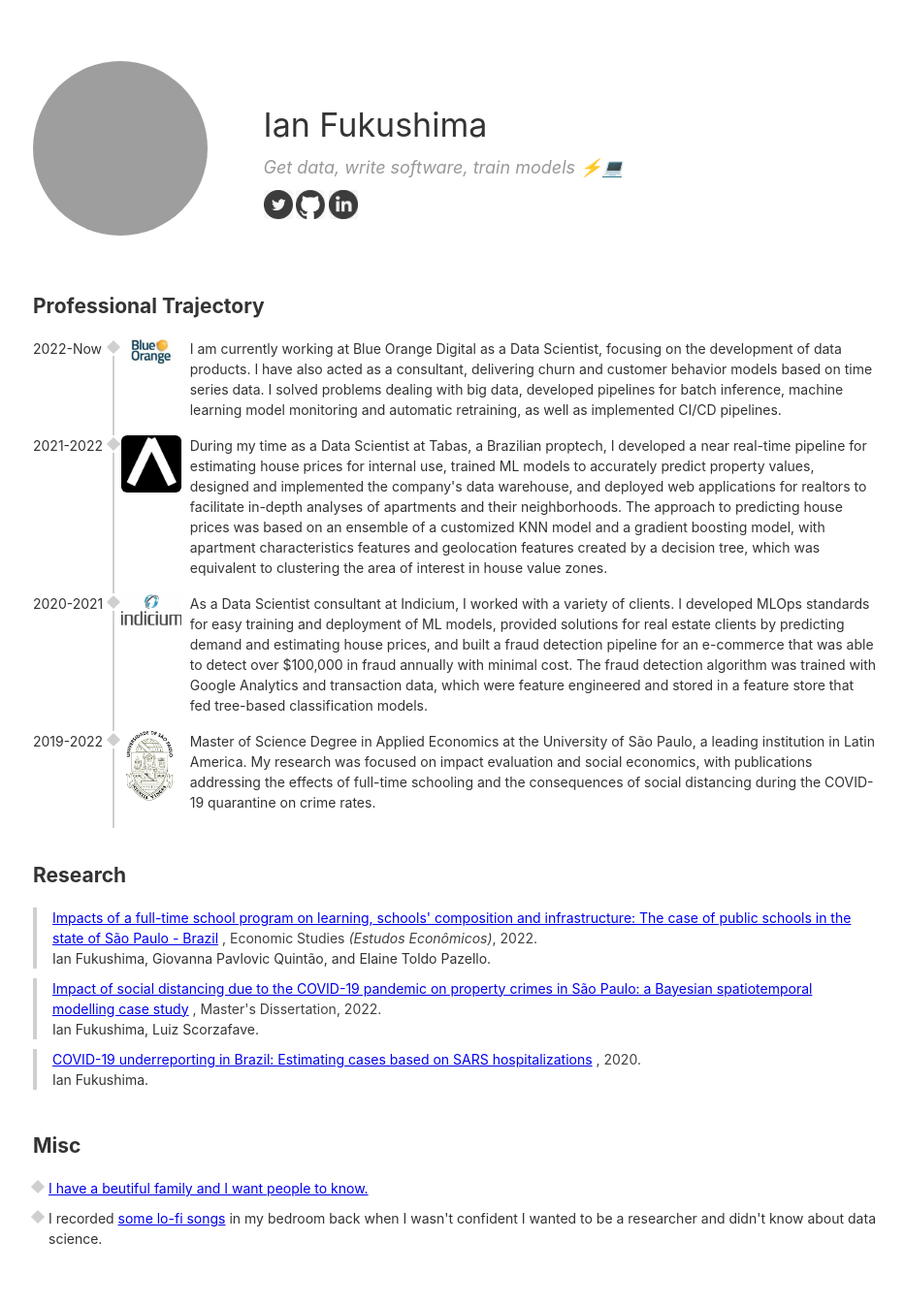
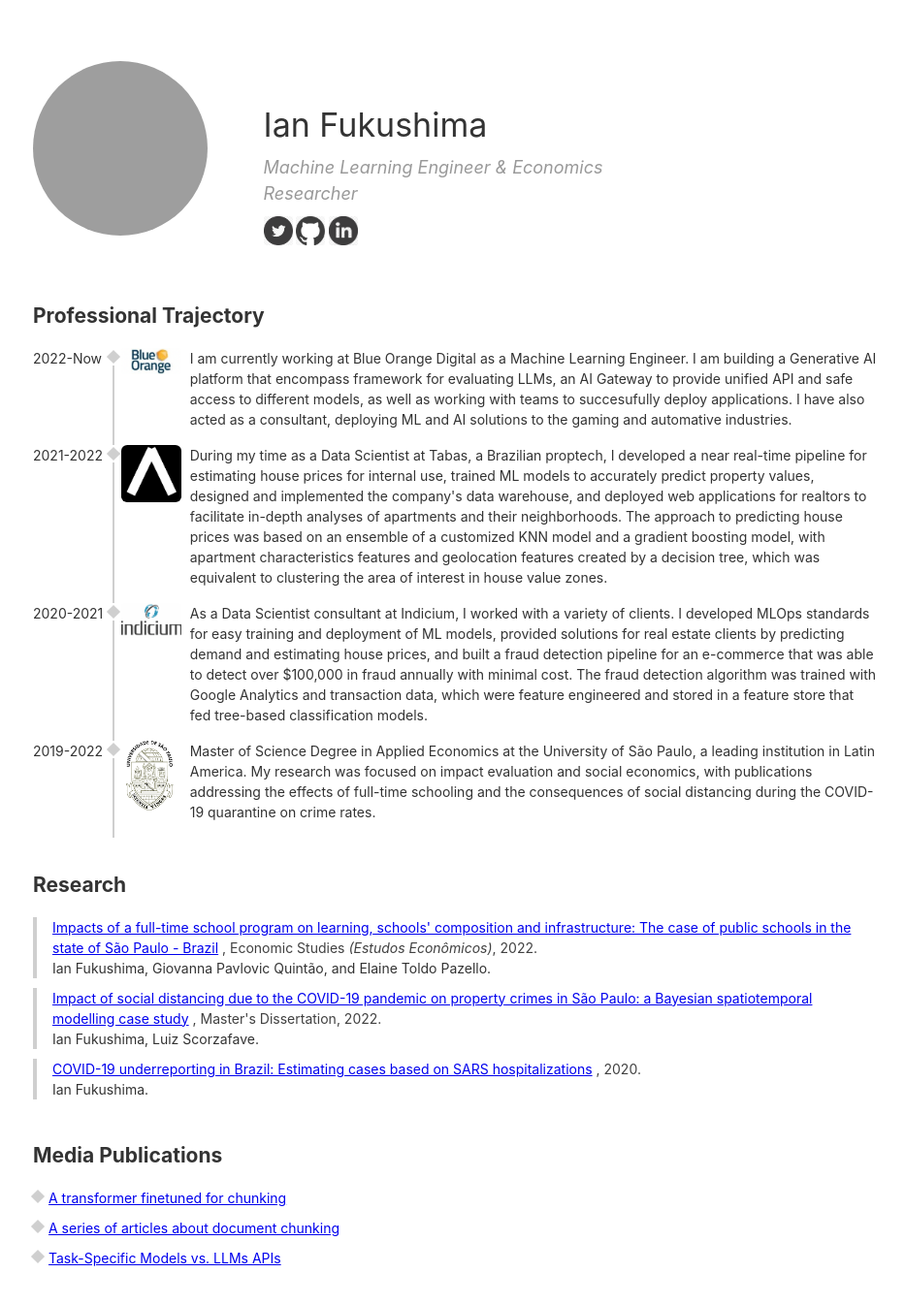
Before and after one commit to isfuku/personal-website, a Flask app: page / in a window 1280 px wide. Shown: the whole page at 97% size, without its empty margins (171-1104 px from the left). Before the commit the page ends 1283 px from the top, so only its background shows below. Run offline with Flask 2, Linux system fonts and the light colour scheme; grey boxes are pictures that could not be loaded.

Commit message:
add media section and update

```diff
--- a/static/styles.css
+++ b/static/styles.css
@@ -180,16 +180,16 @@ h3 {
     padding: 0;
 }
 
-/* Misc */
-.misc {
+/* Media */
+.media {
     margin-bottom: 10px;
 }
 
-.misc-entry {
+.media-entry {
     position: relative;
     display: inline;
 }
-.misc-entry-dot {
+.media-entry-dot {
     content: "";
     width: 10px;
     height: 10px;
@@ -199,7 +199,7 @@ h3 {
     top: 4px;
     transform: rotate(45deg);
 }
-.misc-entry-text {
+.media-entry-text {
     padding-left: 16px;
     margin-bottom: 10px;
 }
--- a/templates/index.html
+++ b/templates/index.html
@@ -16,7 +16,7 @@
                 </div>
                 <div id="name-title">
                     <h1>Ian Fukushima</h1>
-                    <h3>Get data, write software, train models ⚡️💻</h3>
+                    <h3> Machine Learning Engineer & Economics Researcher </h3>
                     <div id="media">
                         <a href="https://twitter.com/IanIanfukushima"><img src="/static/assets/twitter.png" class="iico" /></a>
                         <a href="https://github.com/isfuku"><img src="/static/assets/github.png" class="iico"/></a>
@@ -38,12 +38,11 @@
                         <img src="/static/assets/bod.png" />
                     </div>
                     <div class="timeline-description">
-                        I am currently working at Blue Orange Digital as a Data Scientist, focusing on the development
-                        of data products. I have also acted as a consultant, delivering
-                        churn and customer behavior models based on time series data. I solved
-                        problems dealing with big data, developed pipelines for batch inference,
-                        machine learning model monitoring and automatic retraining, as well as
-                        implemented CI/CD pipelines.
+                        I am currently working at Blue Orange Digital as a Machine Learning Engineer. I am building a
+                        Generative AI platform that encompass framework for evaluating LLMs, an AI Gateway to provide
+                        unified API and safe access to different models, as well as working with teams to succesufully
+                        deploy applications. I have also acted as a consultant, deploying ML and AI solutions to the gaming
+                        and automative industries.
                     </div>
                 </div>
 
@@ -123,11 +122,6 @@
                     </div>
                     <div class="research-venue">, Master's Dissertation, 2022.</div>
                     <div class="research-authors">Ian Fukushima, Luiz Scorzafave.</div>
-                    <!-- <div class="research-imgs">
-                        <div class="research-img">
-                            <img style="top: 0; left: 50.5%; width: 80%;" src="/static/assets/theft_impact.png"/>
-                        </div>
-                    </div> -->
                 </div>
                 <!-- COVID-19 underreporting -->
                 <div class="research-entry">
@@ -137,32 +131,30 @@
                     </div>
                     <div class="research-venue">, 2020.</div>
                     <div class="research-authors">Ian Fukushima.</div>
-                    <!-- <div class="research-imgs">
-                        <div class="research-img">
-                            <img style="top: 0; left: 50.5%; width: 30%;" src="/static/assets/covid_pred.png" />
-                            <img style="top: 0; left: 50.5%; width: 30%;" src="/static/assets/underreport_pred.png" />
-                            <img style="top: 0; left: 50.5%; width: 37%;" src="/static/assets/underreport_map.png" />
-                        </div>
-                    </div> -->
                 </div>
             </div>
         </div>
 
-        <!-- Misc -->
+        <!-- Media Publications -->
         <div class="container">
-            <h2 class="h2-title">Misc</h2>
-            <div class="misc">
-                <div class="misc-entry">
-                    <div class="misc-entry-dot"></div>
-                    <div class="misc-entry-text">
-                        <a href="https://www.instagram.com/foleirada/">I have a beutiful family and I want people to know.</a>
+            <h2 class="h2-title">Media Publications</h2>
+            <div class="media">
+                <div class="media-entry">
+                    <div class="media-entry-dot"></div>
+                    <div class="media-entry-text">
+                        <a href="https://huggingface.co/arcadinis/opus-mt-tc-big-en-pt-finetuned-en-to-pt">A transformer finetuned for chunking</a>
                     </div>
                 </div>
-                <div class="misc-entry">
-                    <div class="misc-entry-dot"></div>
-                    <div class="misc-entry-text">
-                        I recorded <a href="https://soundcloud.com/ian-fukushima-703252952">some lo-fi songs</a> in my bedroom
-                        back when I wasn't confident I wanted to be a researcher and didn't know about data science.
+                <div class="media-entry">
+                    <div class="media-entry-dot"></div>
+                    <div class="media-entry-text">
+                        <a href="https://medium.com/blue-orange-digital/document-chunking-guided-journey-final-ascent-with-supervised-learning-92534033595e">A series of articles about document chunking</a>
+                    </div>
+                </div>
+                <div class="media-entry">
+                    <div class="media-entry-dot"></div>
+                    <div class="media-entry-text">
+                        <a href="https://medium.com/blue-orange-digital/language-models-task-specific-models-vs-llms-apis-991c0a8f6347">Task-Specific Models vs. LLMs APIs</a>
                     </div>
                 </div>
             </div>
```
Also changed, not shown: README.md, preview.png, static/assets/covid_pred.png (deleted), static/assets/pei_ct.png (deleted), static/assets/theft_impact.png (deleted), static/assets/underreport_map.png (deleted), 3 other files.
